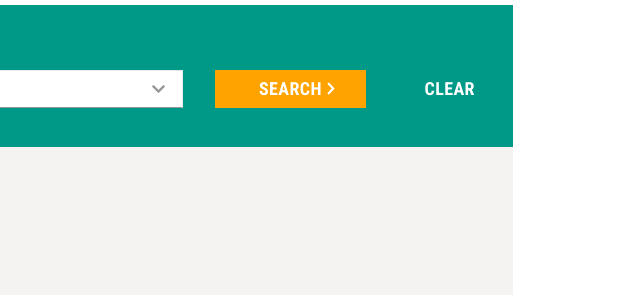
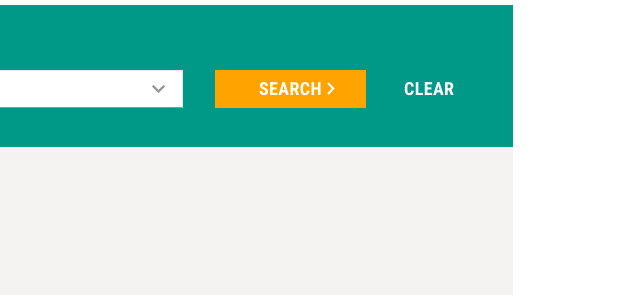
Before and after one commit to Jonansay/ultimoris-project, a website: page index.html in a window 1280 px wide. Shown: the part 281-578 px from the top of the page, 640-1280 px from the left. Drawn offline with Linux system fonts and the light colour scheme.

Commit message:
feat: :bug: space are update in botton search and bottom clear
space are update in botton search and bottom clear

```diff
--- a/src/scss/ui/contact/_form.scss
+++ b/src/scss/ui/contact/_form.scss
@@ -183,6 +183,11 @@
       display: flex;
       justify-content: space-between;
       transition: margin, 0.2s ease-in-out;
+
+      @media screen and (min-width: 1026px){
+        justify-content: flex-start;
+        gap: 32px;
+      }
     }
 
     &__button {
```
Also changed, not shown: build/css/app.css, 1 other file.
